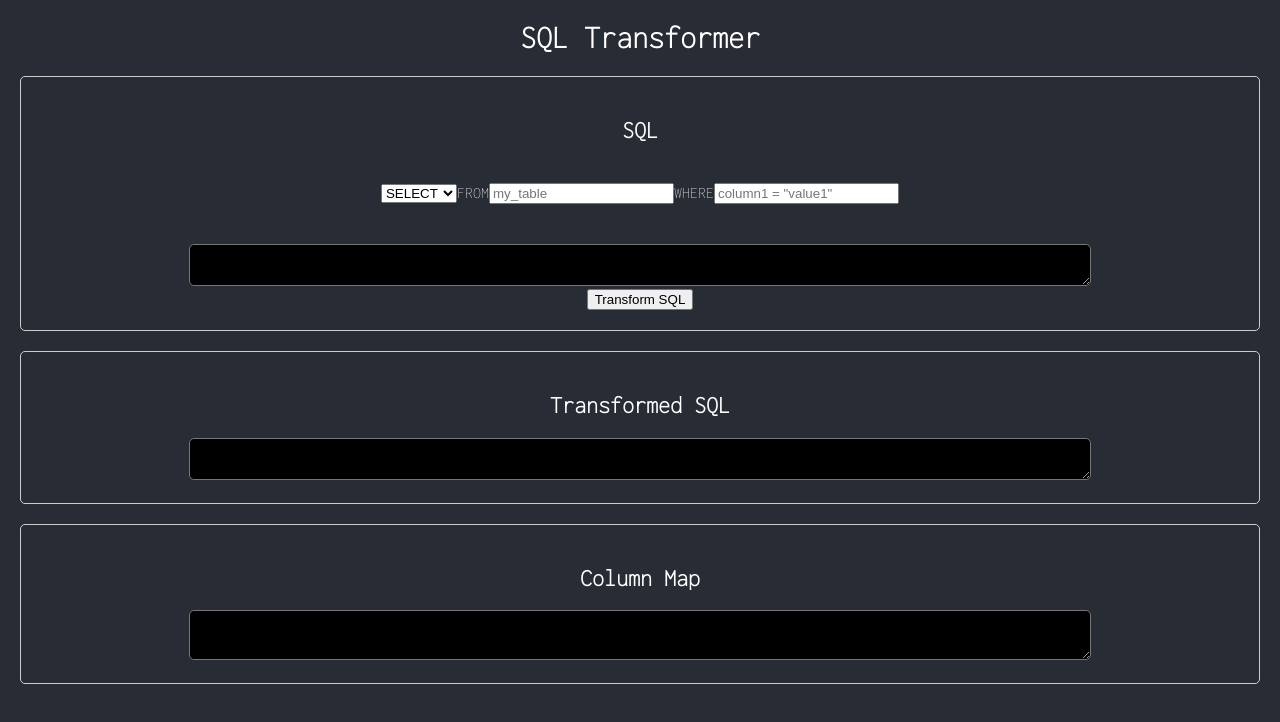
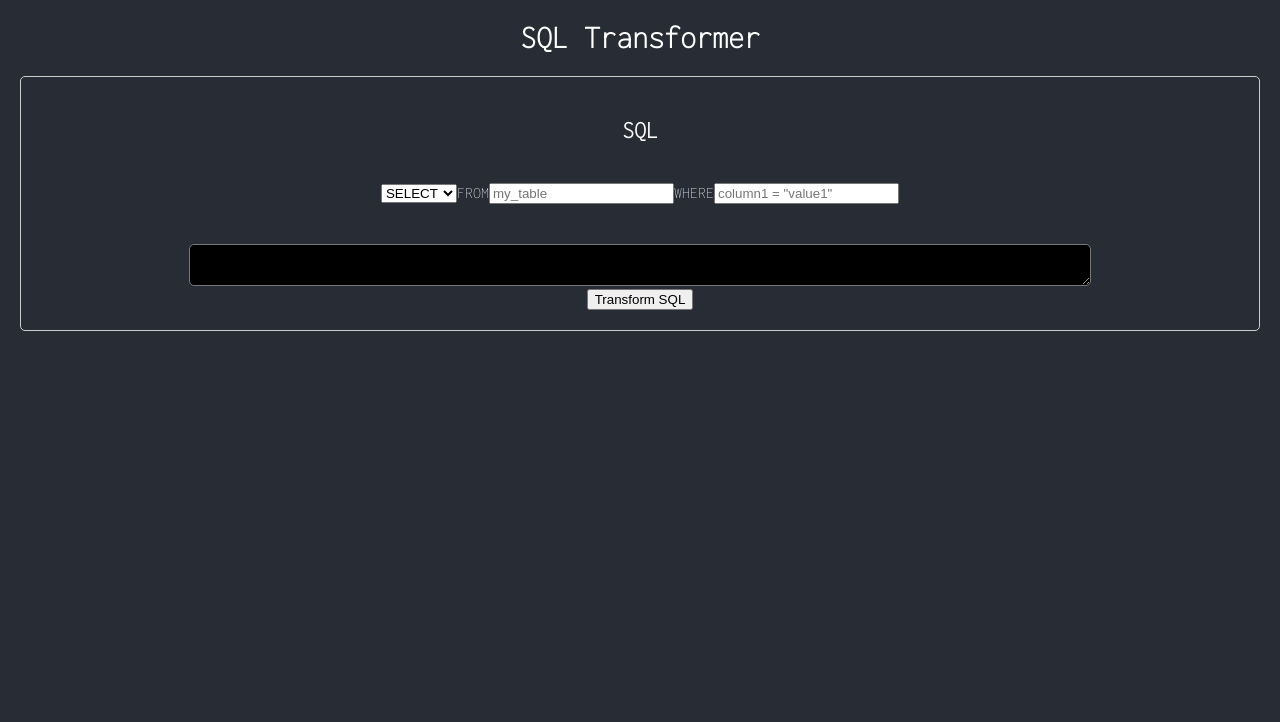
Before and after one commit to striderkein/eaglys-web, a React (Create React App) app: page / in a window 1280 px wide. Shown: the top 722 px of the page. Built offline with nearby package versions, Linux system fonts and the light colour scheme; no server answers.

Commit message:
feat:add SectionResult

```diff
--- a/src/components/Main.tsx
+++ b/src/components/Main.tsx
@@ -2,8 +2,7 @@ import React, { useState, ChangeEvent } from 'react';
 import axios from 'axios';
 
 import Section1 from './Section1';
-import Section2 from './Section2';
-import Section3 from './Section3';
+import SectionResult from './SectionResult';
 
 function Main() {
   const [sql, setSql] = useState('');
@@ -39,8 +38,9 @@ function Main() {
         handleSqlChange={handleSqlChange}
         handleTransformChange={handleTransformChange}
       />
-      <Section2 sql={modifiedSql} />
-      <Section3 columnMap={columnMap} />
+      {modifiedSql && columnMap && (
+        <SectionResult sql={modifiedSql} columnMap={columnMap} />
+      )}
     </div>
   );
 }
--- /dev/null
+++ b/src/components/SectionResult.tsx
@@ -0,0 +1,23 @@
+import React from 'react';
+
+import Section2 from './Section2';
+import Section3 from './Section3';
+
+type Props = {
+  sql: string,
+  columnMap: string,
+}
+
+function SectionResult({
+  sql,
+  columnMap,
+}: Props) {
+  return (
+    <>
+      <Section2 sql={sql} />
+      <Section3 columnMap={columnMap} />
+    </>
+  );
+}
+
+export default SectionResult;
```
